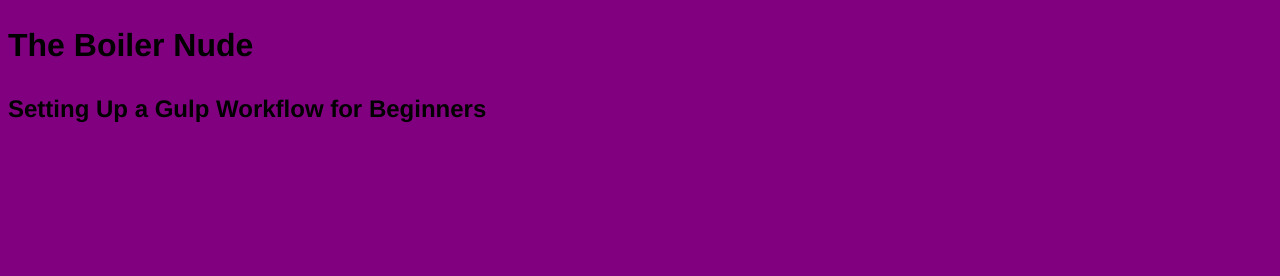
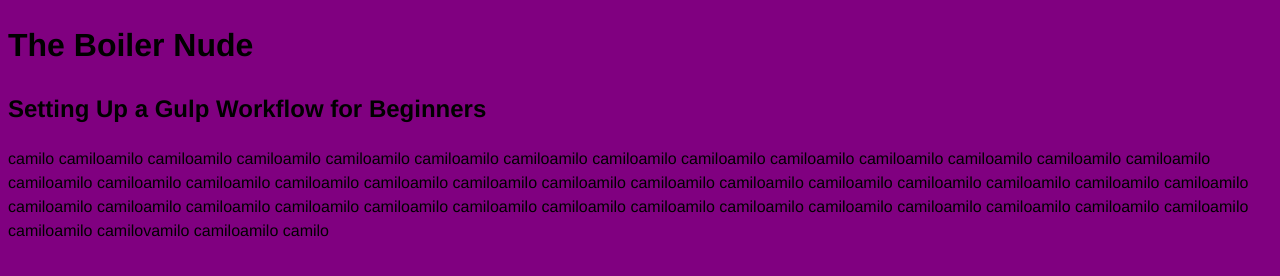
Before and after one commit to Mariacakovacs/Boiler-Nude, a website: page index.html in a window 1280 px wide. Drawn offline with Linux system fonts and the light colour scheme.

```diff
--- a/index.html
+++ b/index.html
@@ -18,5 +18,6 @@
     <h1>The Boiler Nude</h1>
     <h2>Setting Up a Gulp Workflow for Beginners</h2>
     <h3></h3>
+    <p>camilo camiloamilo camiloamilo camiloamilo camiloamilo camiloamilo camiloamilo camiloamilo camiloamilo camiloamilo camiloamilo camiloamilo camiloamilo camiloamilo camiloamilo camiloamilo camiloamilo camiloamilo camiloamilo camiloamilo camiloamilo camiloamilo camiloamilo camiloamilo camiloamilo camiloamilo camiloamilo camiloamilo camiloamilo camiloamilo camiloamilo camiloamilo camiloamilo camiloamilo camiloamilo camiloamilo camiloamilo camiloamilo camiloamilo camiloamilo camiloamilo camiloamilo camiloamilo camilovamilo camiloamilo camilo </p>
 </body>
 </html>
```
Also changed, not shown: src/sass/_base.scss (line endings or trailing spaces).
